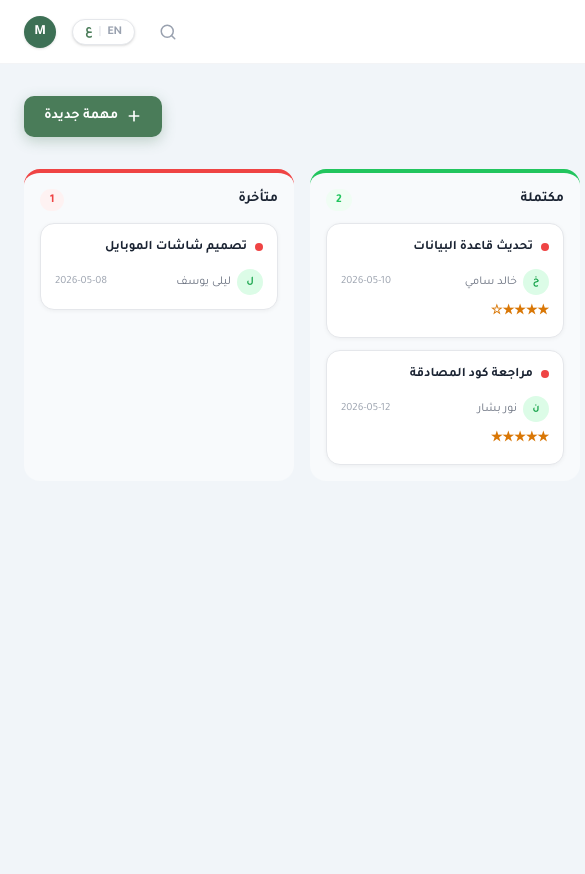
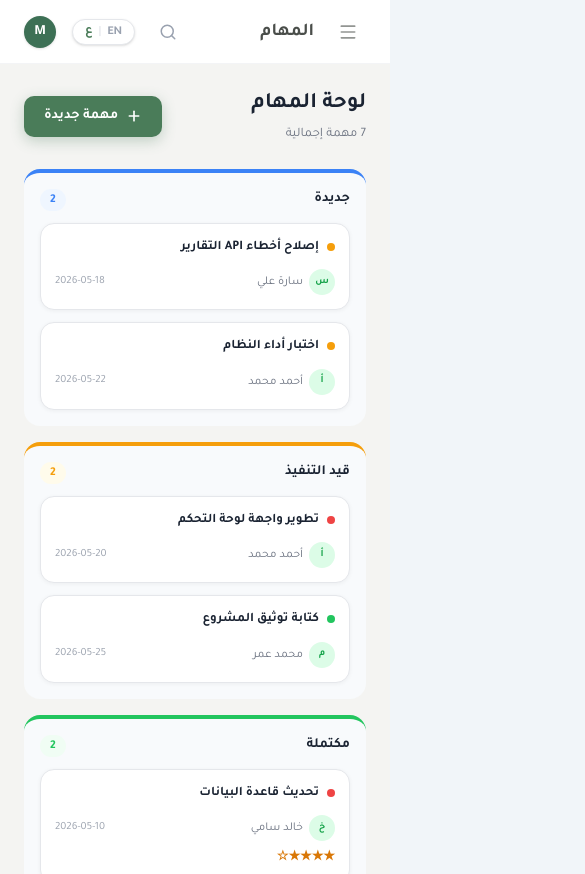
Before and after one commit to sanam2025/HR-system-, a React (Vite) app: page /manager/tasks in a window 390 px wide. Shown: the top 874 px of the page, 585 px wide, since content can reach past the window. Before the commit the page ends 844 px from the top, so only its background shows below. Built offline with nearby package versions, Linux system fonts and the light colour scheme.

Commit message:
feat: implement core application shell, routing, and periodic employee evaluation dashboard

```diff
--- a/src/App.tsx
+++ b/src/App.tsx
@@ -1,42 +1,8 @@
-import { BrowserRouter, Routes, Route, Navigate } from 'react-router-dom';
-import ManagerLayout from './shared/layouts/ManagerLayout';
-import Dashboard from './core/pages/manager/Dashboard';
-import EmployeesList from './core/pages/manager/components/EmployeesList';
-import EmployeeProfile from './core/pages/manager/components/EmployeeProfile';
-import TasksBoard from './core/pages/Tasks/TasksBoard';
-import AttendanceView from './core/pages/Attendance/AttendanceView';
-import LeaveRequests from './core/pages/Leaves/LeaveRequests';
-import OvertimeRequests from './core/pages/Leaves/OvertimeRequests';
-import PeriodicEvaluation from './core/pages/Evaluation/PeriodicEvaluation';
-import { LanguageProvider } from './i18n/translations/LanguageContext';
-import Recruitment from './core/pages/Recruitment/Recruitment';
-
-
+// src/App.tsx
+import AppRoutes from './routes';
 
 function App() {
-  return (
-    <LanguageProvider>
-      <BrowserRouter>
-        <Routes>
-          <Route path="/" element={<Navigate to="/manager" replace />} />
-
-          {/* ── Manager ── */}
-          <Route path="/manager" element={<ManagerLayout />}>
-            <Route index element={<Dashboard />} />
-            <Route path="employees" element={<EmployeesList />} />
-            <Route path="employees/:id" element={<EmployeeProfile />} />
-            <Route path="tasks" element={<TasksBoard />} />
-            <Route path="leaves" element={<LeaveRequests />} />
-            <Route path="overtime" element={<OvertimeRequests />} />
-            <Route path="attendance" element={<AttendanceView />} />
-            <Route path="evaluation" element={<PeriodicEvaluation />} />
-            <Route path="recruitment" element={<Recruitment />} />
-          </Route>
-          <Route path="*" element={<Navigate to="/manager" replace />} />
-        </Routes>
-      </BrowserRouter>
-    </LanguageProvider>
-  );
+  return <AppRoutes />;
 }
 
 export default App;
--- a/src/core/pages/Evaluation/PeriodicEvaluation.tsx
+++ b/src/core/pages/Evaluation/PeriodicEvaluation.tsx
@@ -125,8 +125,7 @@ export default function PeriodicEvaluation() {
           onSubmit={handleSubmit}
           className="bg-white rounded-2xl border border-gray-100 shadow-md p-8 space-y-6"
         >
-          {/* Employee & Month */}
-          <div className="grid grid-cols-2 gap-4">
+          <div className="grid grid-cols-1 sm:grid-cols-2 gap-4">
             <div>
               <label className={labelCls}>{t.evaluation.form.selectEmployee}</label>
               <select
--- a/src/core/pages/Recruitment/Recruitment.tsx
+++ b/src/core/pages/Recruitment/Recruitment.tsx
@@ -37,7 +37,7 @@ function JobVacancyRequest({ r }: { r: RecruitmentTranslation }) {
         <ClipboardList className="text-[#6B6358]" size={20} />
         {v.title}
       </h3>
-      <div className="grid grid-cols-2 gap-4">
+      <div className="grid grid-cols-1 sm:grid-cols-2 gap-4">
         <div>
           <label className="form-label">{v.positionTitle} <span className="text-red-500">*</span></label>
           <input className="form-input" placeholder={v.positionPlaceholder} value={form.title} onChange={e => setForm({ ...form, title: e.target.value })} />
--- a/src/core/pages/Tasks/TasksBoard.tsx
+++ b/src/core/pages/Tasks/TasksBoard.tsx
@@ -139,18 +139,13 @@ export default function TasksBoard() {
       </div>
 
       {/* ── Kanban Grid ── */}
-      <div style={{ display: 'flex', gap: 16, overflowX: 'auto', paddingBottom: 12 }}>
+      <div className="flex flex-col lg:flex-row gap-4 overflow-x-auto pb-3">
         {STATUSES.map(status => {
           const cfg = colConfig[status];
           const colTasks = tasks.filter(tk => tk.status === status);
           return (
-            <div key={status} style={{
-              minWidth: 270, flex: '0 0 270px',
-              background: '#f8fafc',
-              borderRadius: 16,
+            <div key={status} className="flex-1 lg:min-w-[270px] lg:flex-none bg-[#f8fafc] rounded-2xl p-4 flex flex-col gap-3" style={{
               borderTop: `4px solid ${cfg.topColor}`,
-              padding: 16,
-              display: 'flex', flexDirection: 'column', gap: 12,
             }}>
               {/* Column Header */}
               <div style={{ display: 'flex', alignItems: 'center', justifyContent: 'space-between' }}>
--- a/src/core/pages/manager/Dashboard.tsx
+++ b/src/core/pages/manager/Dashboard.tsx
@@ -54,7 +54,7 @@ export default function Dashboard() {
   return (
     <div className="space-y-6">
       {/* ── Stat Cards ── */}
-      <div className="grid grid-cols-2 lg:grid-cols-4 gap-4">
+      <div className="grid grid-cols-1 sm:grid-cols-2 lg:grid-cols-4 gap-4">
         <StatCard icon={CheckSquare} label={d.pendingTasks} value={stats.pendingTasks} sub={`${stats.completedTasksThisMonth} ${d.completedThisMonth}`} iconBg="bg-red-50" iconColor="text-red-500" />
         <StatCard icon={Calendar} label={d.attendanceRate} value={`${stats.attendanceRate}%`} sub={d.thisMonth} iconBg="bg-brown/10" iconColor="text-brown" />
         <StatCard icon={TrendingUp} label={d.avgPerformance} value={`★${stats.avgPerformance}`} sub={d.outOf} iconBg="bg-gold/10" iconColor="text-gold" />
@@ -149,7 +149,7 @@ export default function Dashboard() {
       </div>
 
       {/* ── Quick Stats ── */}
-      <div className="grid grid-cols-2 md:grid-cols-4 gap-4">
+      <div className="grid grid-cols-1 sm:grid-cols-2 md:grid-cols-4 gap-4">
         {[
           { label: d.pendingLeaves, value: stats.pendingLeaves, icon: '🗓️', color: 'text-yellow-600 bg-yellow-50', path: '/manager/leaves' },
           { label: d.pendingOvertime, value: stats.pendingOvertime, icon: '⏰', color: 'text-blue-600 bg-blue-50', path: '/manager/overtime' },
--- /dev/null
+++ b/src/routes.tsx
@@ -0,0 +1,42 @@
+import { BrowserRouter, Routes, Route, Navigate } from 'react-router-dom';
+import ManagerLayout from './shared/layouts/ManagerLayout';
+import Dashboard from './core/pages/manager/Dashboard';
+import EmployeesList from './core/pages/manager/components/EmployeesList';
+import EmployeeProfile from './core/pages/manager/components/EmployeeProfile';
+import TasksBoard from './core/pages/Tasks/TasksBoard';
+import AttendanceView from './core/pages/Attendance/AttendanceView';
+import LeaveRequests from './core/pages/Leaves/LeaveRequests';
+import OvertimeRequests from './core/pages/Leaves/OvertimeRequests';
+import PeriodicEvaluation from './core/pages/Evaluation/PeriodicEvaluation';
+import { LanguageProvider } from './i18n/translations/LanguageContext';
+import Recruitment from './core/pages/Recruitment/Recruitment';
+
+
+
+function App() {
+    return (
+        <LanguageProvider>
+            <BrowserRouter>
+                <Routes>
+                    <Route path="/" element={<Navigate to="/manager" replace />} />
+
+                    {/* ── Manager ── */}
+                    <Route path="/manager" element={<ManagerLayout />}>
+                        <Route index element={<Dashboard />} />
+                        <Route path="employees" element={<EmployeesList />} />
+                        <Route path="employees/:id" element={<EmployeeProfile />} />
+                        <Route path="tasks" element={<TasksBoard />} />
+                        <Route path="leaves" element={<LeaveRequests />} />
+                        <Route path="overtime" element={<OvertimeRequests />} />
+                        <Route path="attendance" element={<AttendanceView />} />
+                        <Route path="evaluation" element={<PeriodicEvaluation />} />
+                        <Route path="recruitment" element={<Recruitment />} />
+                    </Route>
+                    <Route path="*" element={<Navigate to="/manager" replace />} />
+                </Routes>
+            </BrowserRouter>
+        </LanguageProvider>
+    );
+}
+
+export default App;
--- a/src/shared/layouts/AppLayout.tsx
+++ b/src/shared/layouts/AppLayout.tsx
@@ -26,7 +26,7 @@ export default function AppLayout({
 }: AppLayoutProps) {
   const location = useLocation();
   const { isRTL, dir } = useLanguage();
-  const [sidebarOpen, setSidebarOpen] = useState(true);
+  const [sidebarOpen, setSidebarOpen] = useState(() => window.innerWidth > 768);
 
   const basePath = '/' + location.pathname.split('/').slice(1, 3).join('/');
   const title =
@@ -47,17 +47,17 @@ export default function AppLayout({
         navSectionLabel={navSectionLabel}
       />
       <div
-        className="flex flex-col flex-1 min-h-screen transition-all duration-300"
-        style={isRTL
-          ? { marginRight: sidebarSize }
-          : { marginLeft: sidebarSize }
-        }
+        className={`flex flex-col flex-1 min-h-screen transition-all duration-300 ${
+          sidebarOpen
+            ? (isRTL ? 'md:mr-64' : 'md:ml-64')
+            : (isRTL ? 'md:mr-16' : 'md:ml-16')
+        }`}
       >
         <Topbar
           title={title}
           onToggleSidebar={() => setSidebarOpen(v => !v)}
         />
-        <main className="flex-1 p-6 overflow-y-auto">
+        <main className="flex-1 p-6 overflow-x-hidden overflow-y-auto">
           <Outlet />
         </main>
       </div>
```
